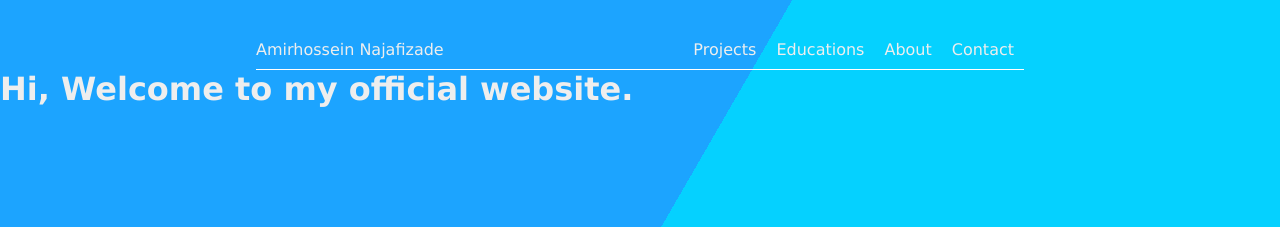
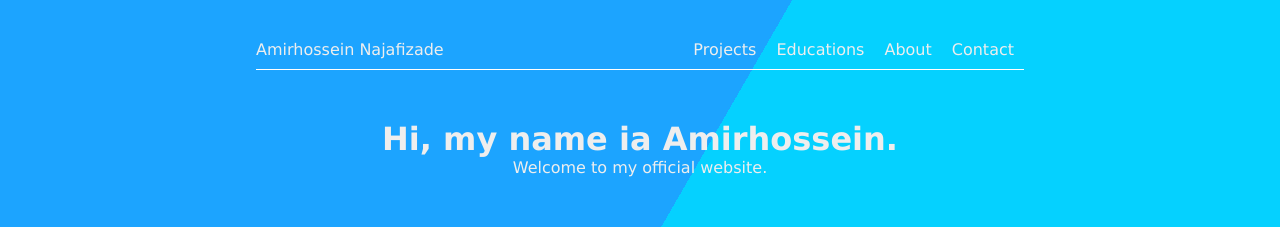
Before and after one commit to amirhnajafiz/kafka, a Vue app in the folder front-end/: page / in a window 1280 px wide. Shown: the part 498-725 px from the top of the page. Built offline with nearby package versions, Linux system fonts and the light colour scheme.

Commit message:
feat: new home page

```diff
--- a/front-end/src/components/Header.vue
+++ b/front-end/src/components/Header.vue
@@ -28,6 +28,8 @@ a {
 
 .header {
   width: 100%;
+
+  margin-bottom: 50px;
 }
 
 .logo {
--- a/front-end/src/components/Logo.vue
+++ b/front-end/src/components/Logo.vue
@@ -1,7 +1,7 @@
 <template>
   <div>
     <img
-      src="https://www.planetware.com/wpimages/2020/02/france-in-pictures-beautiful-places-to-photograph-eiffel-tower.jpg"
+      src="https://github.com/amirhnajafiz/amirhnajafiz/raw/main/crop.php.jpg"
       alt="logo"
     />
   </div>
--- a/front-end/src/views/HomeView/index.vue
+++ b/front-end/src/views/HomeView/index.vue
@@ -2,9 +2,12 @@
 </script>
 
 <template>
-  <main>
+  <main style="text-align: center;">
     <h1>
-      Hi, Welcome to my official website.
+      Hi, my name ia Amirhossein.
     </h1>
+    <p>
+      Welcome to my official website.
+    </p>
   </main>
 </template>
```
